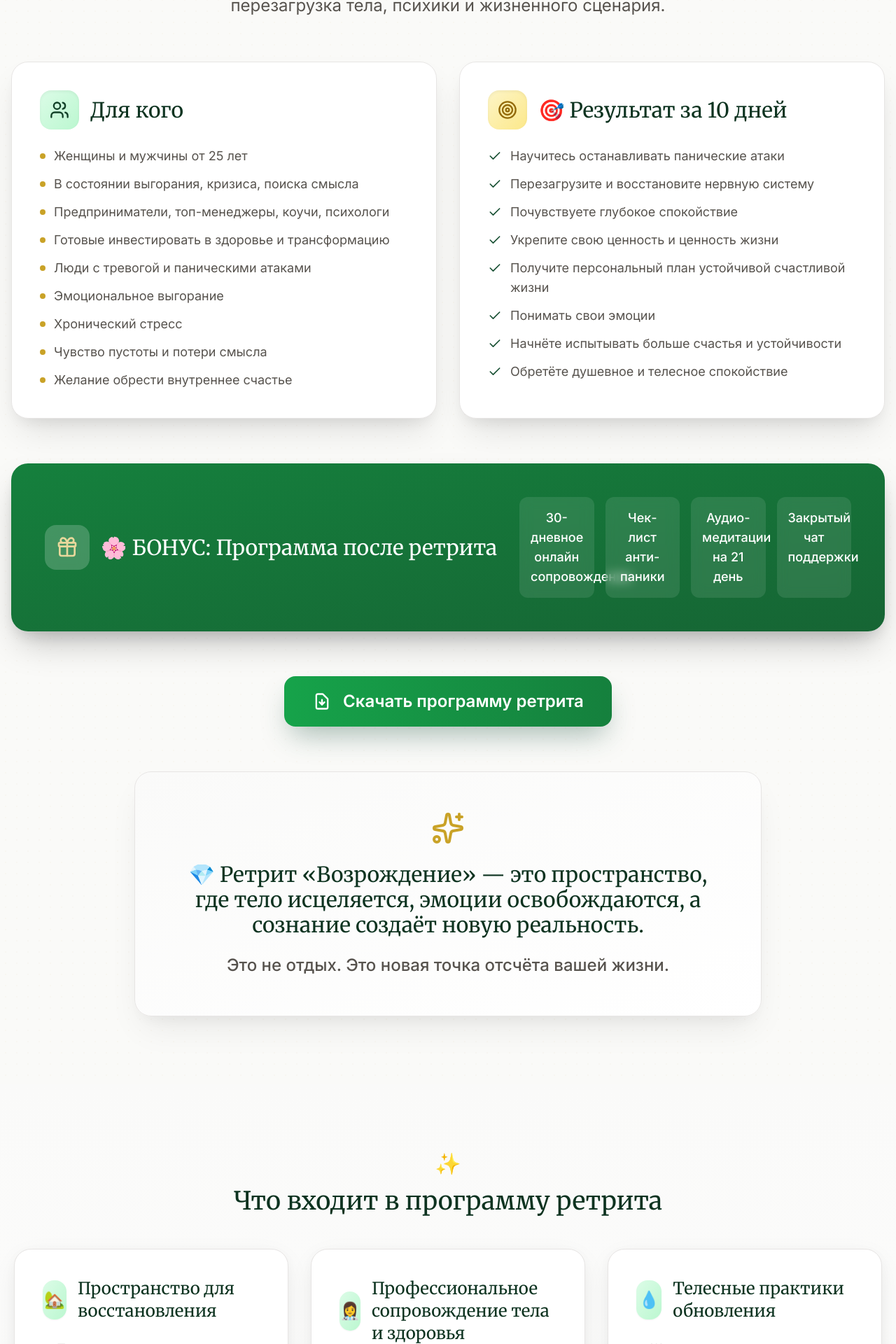
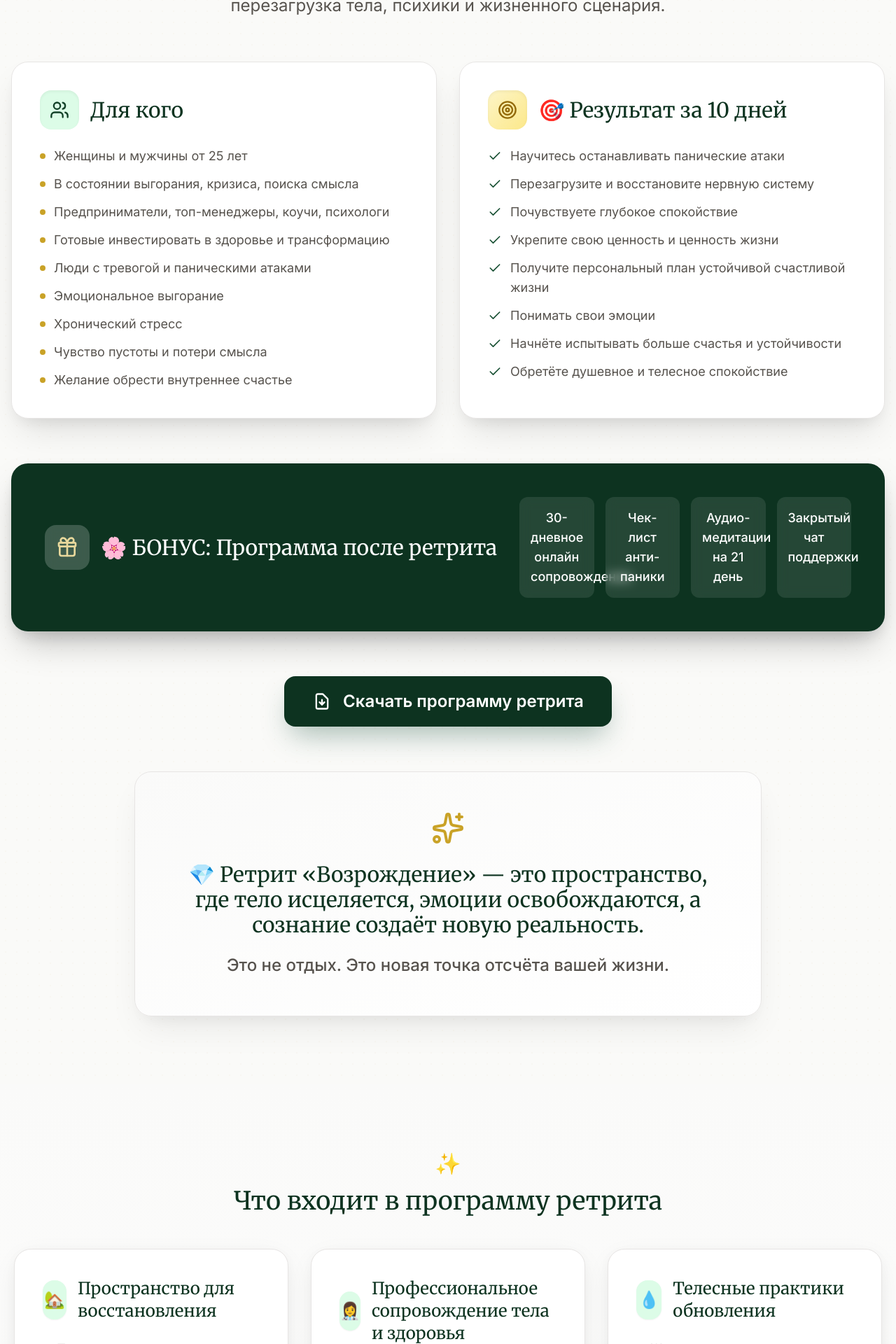
Before and after one commit to karras2025-collab/Retrit, a React (Vite) app: page / in a window 1280 px wide. Shown: the part 1280-3200 px from the top of the page at 70% size. Built offline with nearby package versions, Linux system fonts and the light colour scheme.

Commit message:
theme: replace all gradients with solid dark green #0d3320

```diff
--- a/components/Author.tsx
+++ b/components/Author.tsx
@@ -110,7 +110,7 @@ export const Author: React.FC = () => {
 
               {/* Slide Header */}
               <div className="flex items-center gap-3 mb-6">
-                <div className="w-12 h-12 bg-gradient-to-br from-primary-100 to-primary-200 rounded-full flex items-center justify-center shadow-inner">
+                <div className="w-12 h-12 bg-primary-100 rounded-full flex items-center justify-center shadow-inner">
                   <Icon className="w-6 h-6 text-primary-700" />
                 </div>
                 <h3 className="text-xl md:text-2xl font-serif text-primary-800">
@@ -150,7 +150,7 @@ export const Author: React.FC = () => {
                 )}
 
                 {slide.formula && (
-                  <div className="bg-gradient-to-r from-primary-100 to-gold-100 rounded-xl p-4 mt-4 text-center shadow-sm">
+                  <div className="bg-primary-100 rounded-xl p-4 mt-4 text-center shadow-sm">
                     <p className="text-primary-800 font-bold text-lg">{slide.formula}</p>
                   </div>
                 )}
--- a/components/Footer.tsx
+++ b/components/Footer.tsx
@@ -20,7 +20,7 @@ export const Footer: React.FC = () => {
                             href="https://wa.me/79260259669"
                             target="_blank"
                             rel="noopener noreferrer"
-                            className="inline-flex items-center justify-center gap-3 bg-green-500 hover:bg-green-600 text-white px-8 py-4 rounded-xl text-lg font-semibold transition-all duration-300 hover:scale-105 shadow-lg"
+                            className="inline-flex items-center justify-center gap-3 bg-primary-800 hover:bg-primary-700 text-white px-8 py-4 rounded-xl text-lg font-semibold transition-all duration-300 hover:scale-105 shadow-lg"
                         >
                             <MessageCircle size={24} />
                             WhatsApp
@@ -93,7 +93,7 @@ export const Footer: React.FC = () => {
                                     href="https://wa.me/79260259669"
                                     target="_blank"
                                     rel="noopener noreferrer"
-                                    className="w-10 h-10 bg-green-600 rounded-full flex items-center justify-center hover:bg-green-500 transition-colors"
+                                    className="w-10 h-10 bg-primary-800 rounded-full flex items-center justify-center hover:bg-primary-700 transition-colors"
                                 >
                                     <MessageCircle size={18} className="text-white" />
                                 </a>
--- a/components/Included.tsx
+++ b/components/Included.tsx
@@ -81,7 +81,7 @@ export const Included: React.FC = () => {
                             >
                                 {/* Card Header */}
                                 <div className="flex items-center gap-4 mb-6">
-                                    <div className="w-14 h-14 bg-gradient-to-br from-primary-100 to-primary-200 rounded-2xl flex items-center justify-center shadow-sm group-hover:shadow-md transition-shadow">
+                                    <div className="w-14 h-14 bg-primary-100 rounded-2xl flex items-center justify-center shadow-sm group-hover:shadow-md transition-shadow">
                                         <span className="text-2xl">{section.emoji}</span>
                                     </div>
                                     <h4 className="text-xl md:text-2xl font-serif text-primary-800 leading-tight">
--- a/components/Pricing.tsx
+++ b/components/Pricing.tsx
@@ -40,8 +40,8 @@ export const Pricing: React.FC = () => {
                                     "Сопровождение кураторов"
                                 ].map((feature, idx) => (
                                     <li key={idx} className="flex items-center gap-3">
-                                        <div className="bg-green-100 rounded-full p-1">
-                                            <Check size={14} className="text-green-600" />
+                                        <div className="bg-primary-100 rounded-full p-1">
+                                            <Check size={14} className="text-primary-800" />
                                         </div>
                                         <span className="text-stone-700">{feature}</span>
                                     </li>
--- a/components/Program.tsx
+++ b/components/Program.tsx
@@ -127,7 +127,7 @@ export const Program: React.FC = () => {
                         }}
                     >
                         <div className="flex items-center gap-4 mb-6">
-                            <div className="w-14 h-14 bg-gradient-to-br from-primary-100 to-primary-200 rounded-2xl flex items-center justify-center shadow-inner">
+                            <div className="w-14 h-14 bg-primary-100 rounded-2xl flex items-center justify-center shadow-inner">
                                 <Users className="w-7 h-7 text-primary-700" />
                             </div>
                             <h3 className="text-2xl md:text-3xl font-serif text-primary-800">Для кого</h3>
@@ -169,7 +169,7 @@ export const Program: React.FC = () => {
 
                 {/* Bonus Card - Full Width */}
                 <div
-                    className="bg-gradient-to-br from-primary-700 to-primary-800 rounded-3xl p-8 md:p-12 mb-16 text-white transition-all duration-500 hover:scale-[1.01]"
+                    className="bg-primary-800 rounded-3xl p-8 md:p-12 mb-16 text-white transition-all duration-500 hover:scale-[1.01]"
                     style={{
                         boxShadow: '0 25px 50px -12px rgba(0, 0, 0, 0.25), 0 12px 24px -8px rgba(0, 0, 0, 0.15)',
                     }}
@@ -196,7 +196,7 @@ export const Program: React.FC = () => {
                     <a
                         href="/10-дневная офлайн-программа в санатории может быть очень глубокой трансформацией для участников.pdf"
                         download
-                        className="inline-flex items-center gap-4 bg-gradient-to-r from-primary-600 to-primary-700 text-white px-10 py-5 rounded-2xl text-xl md:text-2xl font-semibold shadow-xl hover:shadow-2xl hover:scale-105 transition-all duration-300 group"
+                        className="inline-flex items-center gap-4 bg-primary-800 hover:bg-primary-700 text-white px-10 py-5 rounded-2xl text-xl md:text-2xl font-semibold shadow-xl hover:shadow-2xl hover:scale-105 transition-all duration-300 group"
                         style={{
                             boxShadow: '0 20px 40px -10px rgba(34, 87, 70, 0.4)',
                         }}
--- a/components/Reviews.tsx
+++ b/components/Reviews.tsx
@@ -36,7 +36,7 @@ export const Reviews: React.FC = () => {
                             </p>
 
                             <div className="flex items-center gap-4 pt-6 border-t border-stone-200">
-                                <div className="w-14 h-14 rounded-full bg-gradient-to-br from-primary-100 to-primary-200 flex items-center justify-center text-primary-700 font-bold text-xl">
+                                <div className="w-14 h-14 rounded-full bg-primary-100 flex items-center justify-center text-primary-700 font-bold text-xl">
                                     {review.name.charAt(0)}
                                 </div>
                                 <div>
```
Also changed, not shown: public/sofia-ibragimova.jpg, 1 other file (tests, documents, lock files or other folders).
